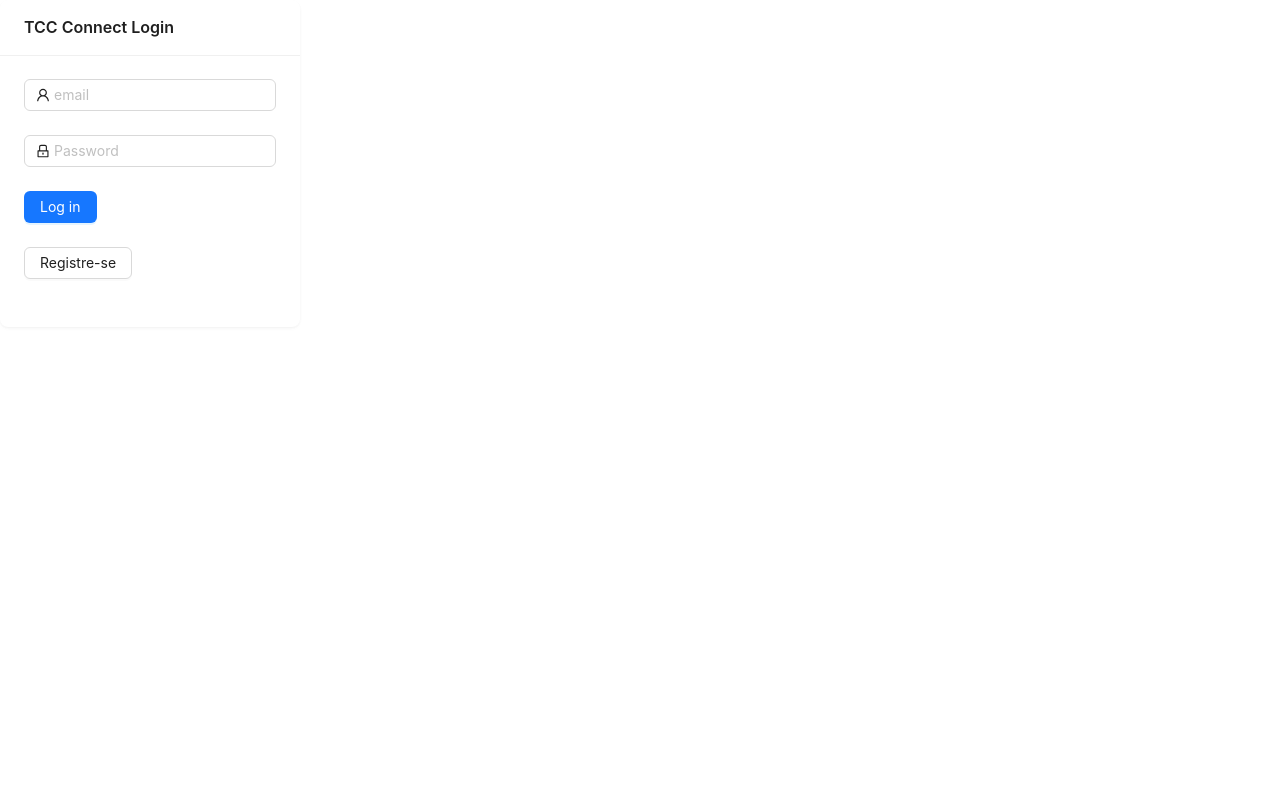
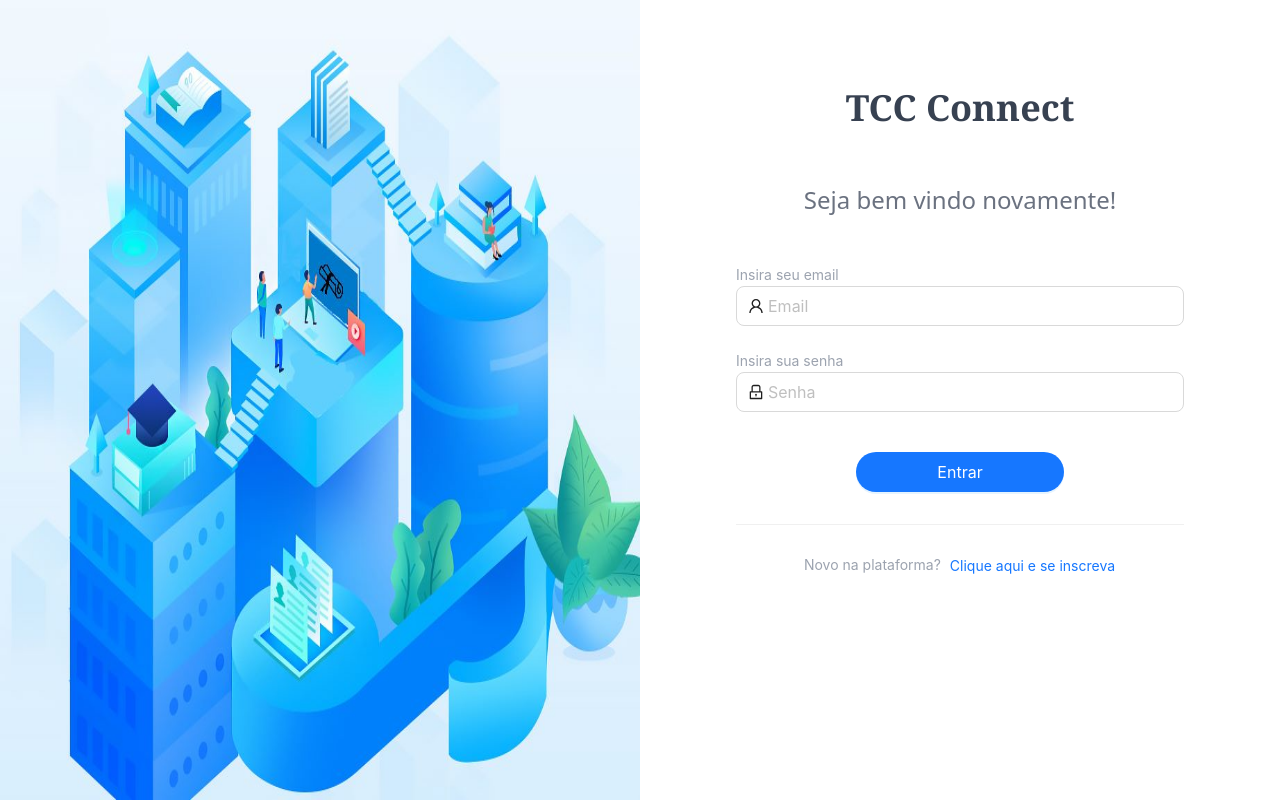
Before and after one commit to giuseppeagostini-hotmart/tcc-connect-client, a React (Vite) app: page /login in a window 1280 px wide. Built offline with nearby package versions, Linux system fonts and the light colour scheme; no server answers.

Commit message:
feat: login

```diff
--- /dev/null
+++ b/src/auth/components/loginPage/components/loginHeader/index.tsx
@@ -0,0 +1,16 @@
+type LoginHeaderProps = {
+  description: string
+}
+
+const LoginHeader = ({ description }: LoginHeaderProps) => {
+  return (
+    <>
+      <h1 className='font-serif text-gray-700 text-center text-4xl mb-14 mt-2'>TCC Connect</h1>
+      <h2 className='text-gray-500 text-center text-2xl font-sans mb-12 font-light'>
+        {description}
+      </h2>
+    </>
+  )
+}
+
+export default LoginHeader
--- a/src/auth/components/loginPage/index.tsx
+++ b/src/auth/components/loginPage/index.tsx
@@ -1,8 +1,11 @@
 import { LockOutlined, UserOutlined } from '@ant-design/icons'
+import loginImage from '@src/assets/loginPage.jpeg'
 import useLogin from '@src/auth/hooks/useLogin/useLogin'
-import { Button, Card, Form, Input, notification } from 'antd'
+import { Button, Form, Input, notification, Image, Divider, Typography } from 'antd'
 import type { NotificationPlacement } from 'antd/es/notification/interface'
 import { useNavigate } from 'react-router-dom'
+
+import LoginHeader from './components/loginHeader'
 
 type FormsValue = {
   password: string
@@ -10,13 +13,13 @@ type FormsValue = {
 }
 
 const LoginPage = () => {
-  const { mutate: mutateLogin } = useLogin()
+  const { mutate: mutateLogin, isLoading } = useLogin()
   const [api, contextHolder] = notification.useNotification()
   const navigate = useNavigate()
 
   const openNotification = (placement: NotificationPlacement, error: string) => {
     api.error({
-      message: `Ops, nao foi possivel realizar o login`,
+      message: `Ops, não foi possivel realizar o login`,
       description: error,
       placement
     })
@@ -43,40 +46,65 @@ const LoginPage = () => {
   return (
     <>
       {contextHolder}
-      <Card title='TCC Connect Login' bordered={false} style={{ width: 300 }}>
+      <div className='grid grid-cols-2 h-full w-full'>
+        <Image src={loginImage} preview={false} height='100%' />
+        <div className='py-20 px-24'>
+          <LoginHeader description='Seja bem vindo novamente!' />
           <Form
             name='normal_login'
             className='login-form'
             initialValues={{ remember: true }}
             onFinish={handleClick}>
+            <span className='text-gray-400'>Insira seu email</span>
+
             <Form.Item
+              className='mb-6'
               name='email'
               rules={[{ required: true, message: 'Please input your Username!' }]}>
-            <Input prefix={<UserOutlined className='site-form-item-icon' />} placeholder='email' />
+              <Input
+                prefix={<UserOutlined className='site-form-item-icon' />}
+                placeholder='Email'
+                size='large'
+              />
             </Form.Item>
+            <span className='text-gray-400'>Insira sua senha</span>
             <Form.Item
+              className='mb-8'
               name='password'
               rules={[{ required: true, message: 'Please input your Password!' }]}>
               <Input
                 prefix={<LockOutlined className='site-form-item-icon' />}
                 type='password'
-              placeholder='Password'
+                placeholder='Senha'
+                size='large'
               />
             </Form.Item>
 
-          <Form.Item>
-            <Button type='primary' htmlType='submit' className='login-form-button'>
-              Log in
+            <Form.Item className='flex justify-center mt-10 mb-8'>
+              <Button
+                block
+                size='large'
+                type='primary'
+                htmlType='submit'
+                shape='round'
+                className='login-form-button'
+                loading={isLoading}
+                style={{ paddingRight: '5rem', paddingLeft: '5rem' }}>
+                Entrar
               </Button>
             </Form.Item>
 
-          <Form.Item
-            name='password'
-            rules={[{ required: true, message: 'Please input your Password!' }]}>
-            <Button onClick={handleNavigate}>Registre-se</Button>
-          </Form.Item>
+            <Divider className='my-6' />
+
+            <div className='flex justify-center items-center'>
+              <Typography className='mr-2 text-gray-400'>Novo na plataforma?</Typography>
+              <Button className='p-0' type='link' onClick={handleNavigate}>
+                Clique aqui e se inscreva
+              </Button>
+            </div>
           </Form>
-      </Card>
+        </div>
+      </div>
     </>
   )
 }
--- a/src/auth/components/signupPage/index.tsx
+++ b/src/auth/components/signupPage/index.tsx
@@ -1,16 +1,24 @@
 import { LockOutlined, UserOutlined } from '@ant-design/icons'
+import loginImage from '@src/assets/loginPage.jpeg'
+import useLogin from '@src/auth/hooks/useLogin/useLogin'
 import useSignup from '@src/auth/hooks/useSignup/useSignup'
-import { Button, Card, Form, Input, notification } from 'antd'
+import { Button, Form, Input, notification, Image, Typography, Divider, Checkbox } from 'antd'
 import type { NotificationPlacement } from 'antd/es/notification/interface'
+import { useNavigate } from 'react-router-dom'
+
+import LoginHeader from '../loginPage/components/loginHeader'
 
 type FormsValue = {
   password: string
   email: string
+  isProfessor: boolean
 }
 
 const SignupPage = () => {
-  const { mutate: mutateSignup } = useSignup()
+  const { mutate: mutateSignup, isLoading: isLoadingSignup } = useSignup()
+  const { mutate: mutateLogin, isLoading: isLoadingLogin } = useLogin()
   const [api, contextHolder] = notification.useNotification()
+  const navigate = useNavigate()
 
   const openNotification = (placement: NotificationPlacement, error: string) => {
     api.error({
@@ -20,12 +28,26 @@ const SignupPage = () => {
     })
   }
 
+  const handleNavigate = () => {
+    navigate('/login')
+  }
+
   const handleClick = (values: FormsValue) => {
     mutateSignup(
+      { password: values.password, email: values.email, isProfessor: values.isProfessor ?? false },
+      {
+        onSuccess() {
+          mutateLogin(
             { password: values.password, email: values.email },
             {
               onSuccess() {
-          console.log('deu bom')
+                navigate('/home')
+              },
+              onError(error) {
+                openNotification('bottomRight', error.message)
+              }
+            }
+          )
         },
         onError(error) {
           openNotification('bottomRight', error.message)
@@ -37,34 +59,71 @@ const SignupPage = () => {
   return (
     <>
       {contextHolder}
-      <Card title='TCC Connect Login' bordered={false} style={{ width: 300 }}>
+      <div className='grid grid-cols-2 h-full w-full'>
+        <Image src={loginImage} preview={false} height='100%' />
+        <div className='py-16 px-24'>
+          <LoginHeader description='Bem vindo ao TCC Connect' />
           <Form
             name='normal_login'
             className='login-form'
             initialValues={{ remember: true }}
             onFinish={handleClick}>
+            <span className='text-gray-400'>Insira seu email</span>
+
             <Form.Item
+              className='mb-6'
               name='email'
               rules={[{ required: true, message: 'Please input your Username!' }]}>
-            <Input prefix={<UserOutlined className='site-form-item-icon' />} placeholder='email' />
+              <Input
+                prefix={<UserOutlined className='site-form-item-icon' />}
+                placeholder='Email'
+                size='large'
+              />
             </Form.Item>
+            <span className='text-gray-400'>Insira sua senha</span>
             <Form.Item
+              className='mb-8'
               name='password'
               rules={[{ required: true, message: 'Please input your Password!' }]}>
               <Input
                 prefix={<LockOutlined className='site-form-item-icon' />}
                 type='password'
-              placeholder='Password'
+                placeholder='Senha'
+                size='large'
               />
             </Form.Item>
 
-          <Form.Item>
-            <Button type='primary' htmlType='submit' className='login-form-button'>
-              Log in
+            <Form.Item name='isProfessor' valuePropName='checked'>
+              <Checkbox>Sou professor</Checkbox>
+            </Form.Item>
+
+            <Form.Item className='flex justify-center mt-6 mb-4'>
+              <Button
+                block
+                size='large'
+                type='primary'
+                htmlType='submit'
+                shape='round'
+                className='login-form-button'
+                loading={isLoadingSignup || isLoadingLogin}
+                style={{ paddingRight: '5rem', paddingLeft: '5rem' }}>
+                Criar conta
               </Button>
             </Form.Item>
+
+            <Divider className='my-6' />
+
+            <div className='flex justify-center items-center'>
+              <Typography className='mr-2 text-gray-400'>
+                Ja possui cadastro na plataforma?
+              </Typography>
+              <Button className='p-0' type='link' onClick={handleNavigate}>
+                Faça já seu login
+              </Button>
+            </div>
           </Form>
-      </Card>
+        </div>
+      </div>
     </>
   )
 }
--- a/src/auth/hooks/useSignup/useSignup.ts
+++ b/src/auth/hooks/useSignup/useSignup.ts
@@ -4,9 +4,12 @@ import { useMutation } from '@src/common/hooks/useMutation'
 type UserLoginPayload = {
   email: string
   password: string
+  isProfessor: boolean
 }
 
 const useSignup = () =>
-  useMutation(({ email, password }: UserLoginPayload) => signup({ email, password }))
+  useMutation(({ email, password, isProfessor }: UserLoginPayload) =>
+    signup({ email, password, isProfessor })
+  )
 
 export default useSignup
--- a/src/main.css
+++ b/src/main.css
@@ -3,5 +3,13 @@
 @tailwind utilities;
 
 body, html {
-  font-family: 'Nunito Sans'
+  font-family: 'Nunito Sans';
+  height: 100%;
+  width: 100%;
+  margin: 0;
+  padding: 0;
 }
+
+#root {
+  height: 100%;
+}
--- a/src/pages/Home.tsx
+++ b/src/pages/Home.tsx
@@ -1,3 +1,4 @@
+/* eslint-disable no-console */
 import useLogout from '@src/auth/hooks/useLogout/useLogout'
 import { Button } from 'antd'
 
--- a/tailwind.config.js
+++ b/tailwind.config.js
@@ -4,5 +4,8 @@ export default {
   theme: {
     extend: {}
   },
-  plugins: []
+  plugins: [],
+  corePlugins: {
+    preflight: false
+  }
 }
```
Also changed, not shown: src/assets/loginPage.jpeg (added). Lines whose indentation alone changed are shown as unchanged.
